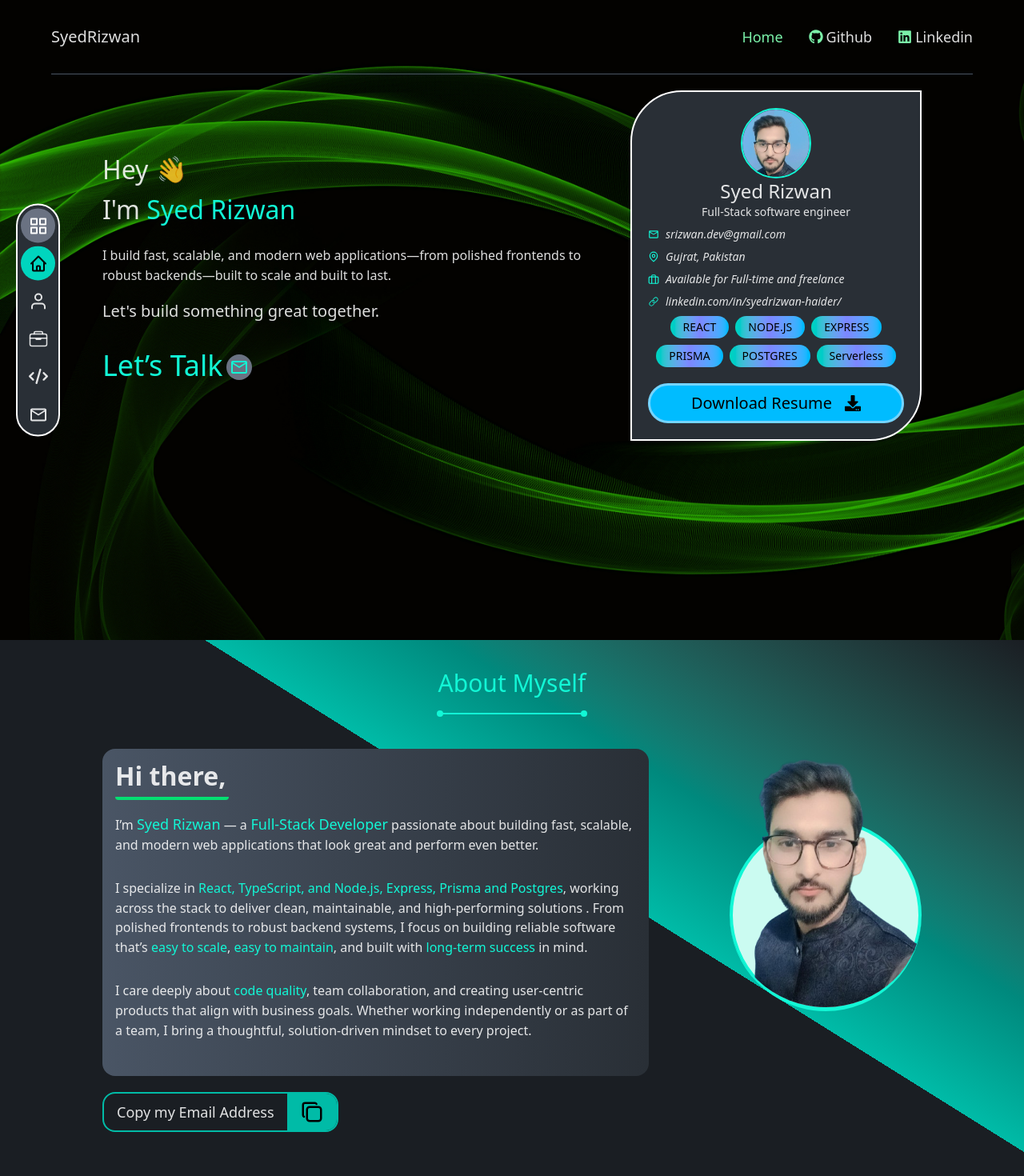
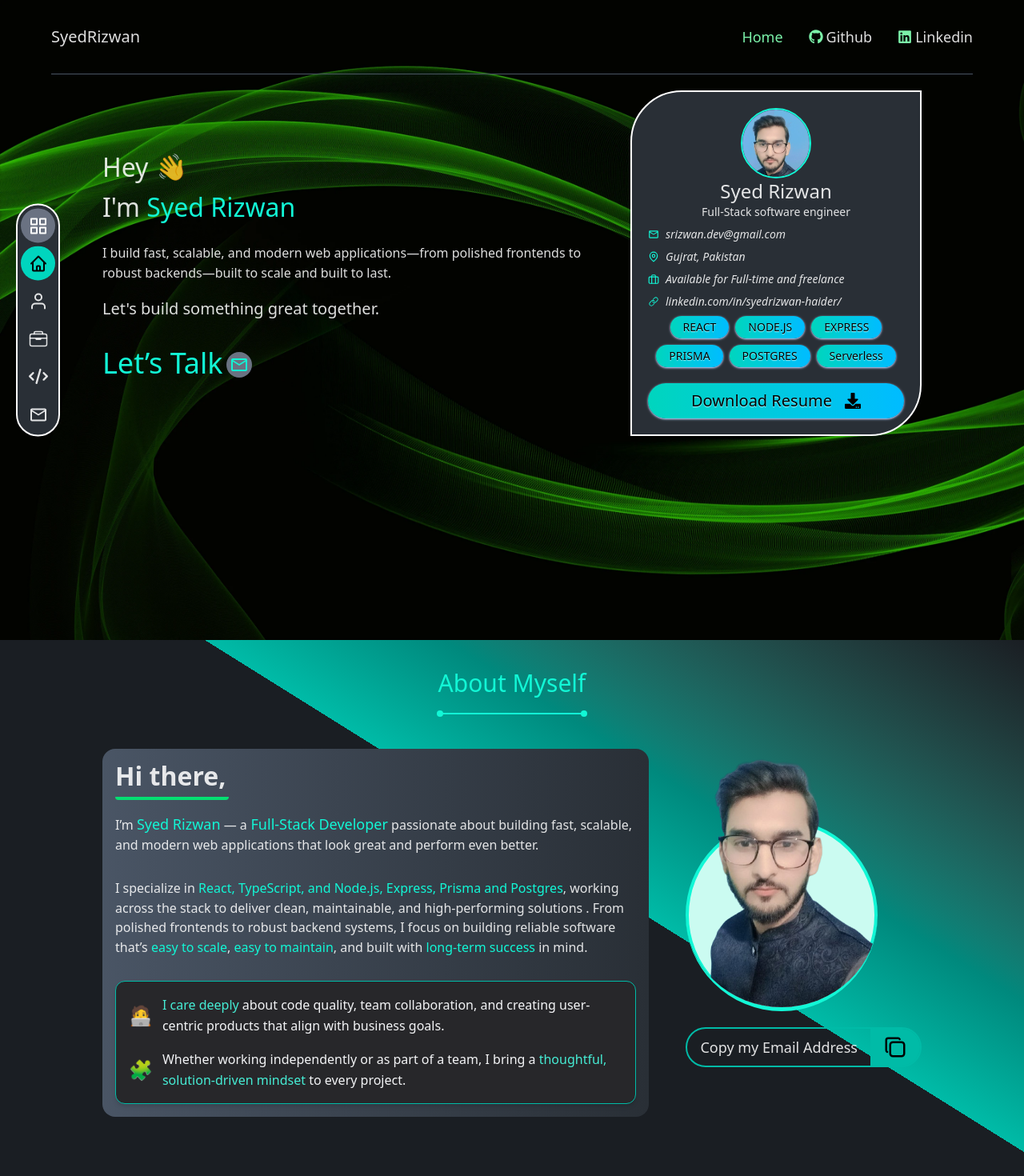
Before and after one commit to syedrizwan11/my-portfolio, a React (Vite) app: page / in a window 1280 px wide. Shown: the top 1470 px of the page at 80% size. Built offline with nearby package versions, Linux system fonts and the light colour scheme.

Commit message:
updated design

```diff
--- a/src/components/about/AboutMe.tsx
+++ b/src/components/about/AboutMe.tsx
@@ -52,17 +52,37 @@ export const AboutMe = () => {
                   mind.
                 </p>
 
-                <p className="mb-4 text-lg">
-                  I care deeply about{" "}
-                  <span className="text-greenDark">code quality</span>, team
-                  collaboration, and creating user-centric products that align
-                  with business goals. Whether working independently or as part
-                  of a team, I bring a thoughtful, solution-driven mindset to
-                  every project.
-                </p>
+                <div className="p-4 rounded-xl border border-teal-500 bg-zinc-800 text-gray-100 shadow-md">
+                  <div className="flex items-center gap-3 mb-4">
+                    <span className="text-2xl">🧑‍💻</span>
+                    <div className=" text-base leading-relaxed">
+                      <span className="text-teal-300">I care deeply </span>
+                      about code quality, team collaboration, and creating
+                      user-centric products that align with business goals.
+                    </div>
+                  </div>
+                  <div className="flex items-center gap-3">
+                    <span className="text-2xl">🧩</span>
+                    <div className="text-base leading-relaxed">
+                      Whether working independently or as part of a team, I
+                      bring a{" "}
+                      <span className="text-teal-300">
+                        thoughtful, solution-driven mindset
+                      </span>{" "}
+                      to every project.
+                    </div>
+                  </div>
+                </div>
               </div>
-
-              <div className=" flex items-center gap-4 w-fit mt-5 border-teal-500 border-2  rounded-2xl text-center pl-4 overflow-hidden mx-auto md:mx-0">
+            </div>
+            <div>
+              <div className=" relative rounded-full  w-[15rem] h-[22rem] border-b-[5px] border-greenDark overflow-hidden">
+                <div className=" absolute top-[7rem] rounded-full border-4 border-greenDark bg-teal-100  w-[15rem] aspect-square transition-transform duration-300 hover:scale-102"></div>
+                <div className="absolute top-[-1rem]  z-50">
+                  <img src={image}></img>
+                </div>
+              </div>
+              <div className=" flex items-center gap-4 w-fit mt-5 border-teal-500 border-2  rounded-full text-center pl-4 overflow-hidden mx-auto md:mx-0">
                 Copy my Email Address
                 <div
                   onClick={handleCopy}
@@ -72,12 +92,6 @@ export const AboutMe = () => {
                 </div>
               </div>
             </div>
-            <div className=" relative rounded-full  w-[15rem] h-[22rem] border-b-[5px] border-greenDark overflow-hidden">
-              <div className=" absolute top-[7rem] rounded-full border-4 border-greenDark bg-teal-100  w-[15rem] aspect-square transition-transform duration-300 hover:scale-102"></div>
-              <div className="absolute top-[-1rem]  z-50">
-                <img src={image}></img>
-              </div>
-            </div>
           </>
         </AnimateToView>
       </div>
--- a/src/components/contact/ContactPage.tsx
+++ b/src/components/contact/ContactPage.tsx
@@ -104,7 +104,7 @@ export const ContactPage = () => {
           </div>
         </div>
         <AnimateToView className="basis-1/2" ease="easeInOut" delay={false}>
-          <div className="bg-gradient-to-br from-[#B86ADF] to-[#FF6C63] rounded-2xl p-6 px-10">
+          <div className="bg-gradient-to-br from-[#B86ADF] to-[#FF6C63] rounded-2xl p-6 px-10 sm:mb-0 mb-22">
             <h1 className="  text-center mb-1 text-shadow-[#6082B6] text-shadow-2xs">
               Have an exciting idea?{" "}
               <span
--- a/src/components/resume-container/ResumeContainer.tsx
+++ b/src/components/resume-container/ResumeContainer.tsx
@@ -56,10 +56,10 @@ export const ResumeContainer = () => {
 
       <a
         href="/documents/Syed Rizwan Resume.pdf"
-        className="group p-2 rounded-full flex items-center justify-center mt-5 gap-4 bg-sky-400 border-3 border-solid border-sky-300 text-black text-xl cursor-pointer hover:text-indigo-700 transition"
+        className="group p-2 rounded-full flex items-center justify-center mt-5 gap-4 bg-gradient-to-r from-teal-400 to-sky-400 shadow shadow-indigo-200 border-solid border-sky-300 text-black text-shadow-xs text-shadow-cyan-200 text-xl cursor-pointer hover:scale-105 transition"
       >
         Download Resume{" "}
-        <FaDownload className="text-black group-hover:text-indigo-700 transition" />
+        <FaDownload className="group-hover:text-indigo-600 transition " />
       </a>
     </section>
   )
--- a/src/layouts/MainLayout.tsx
+++ b/src/layouts/MainLayout.tsx
@@ -8,7 +8,7 @@ import { SkillStack } from "../components/skill-stack/SkillStack"
 // import { SkillsInfo } from "../components/skills-info/SkillsInfo"
 import { TopBar } from "../components/top-bar/TopBar"
 import { Sections } from "../constants/constants"
-import linesBackground2 from "/images/green-background.jpeg"
+import linesBackground2 from "/images/green-background.webp"
 
 export const MainLayout = () => {
   return (
--- a/src/utils/components.tsx
+++ b/src/utils/components.tsx
@@ -12,7 +12,7 @@ const FlexedContainer = ({
 )
 
 const Icon = ({ children }: { children: ReactNode }) => (
-  <div className="p-1 px-4 bg-gradient-to-r from-teal-400 to-sky-400 via-indigo-400 rounded-full text-black hover:scale-105 transition cursor-default">
+  <div className="text-shadow-xs text-shadow-cyan-200 shadow shadow-indigo-200 p-1 px-4 bg-gradient-to-r from-teal-400 to-sky-400 rounded-full text-black hover:scale-105 transition cursor-default">
     {children}
   </div>
 )
```
Also changed, not shown: public/images/green-background.webp (added).
